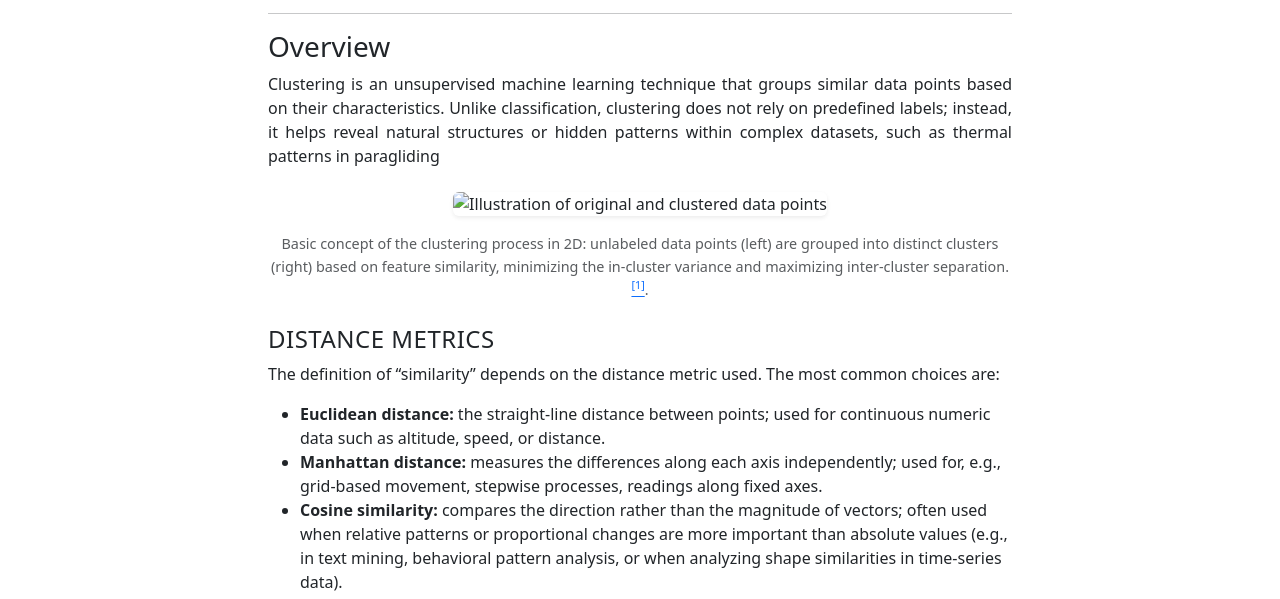
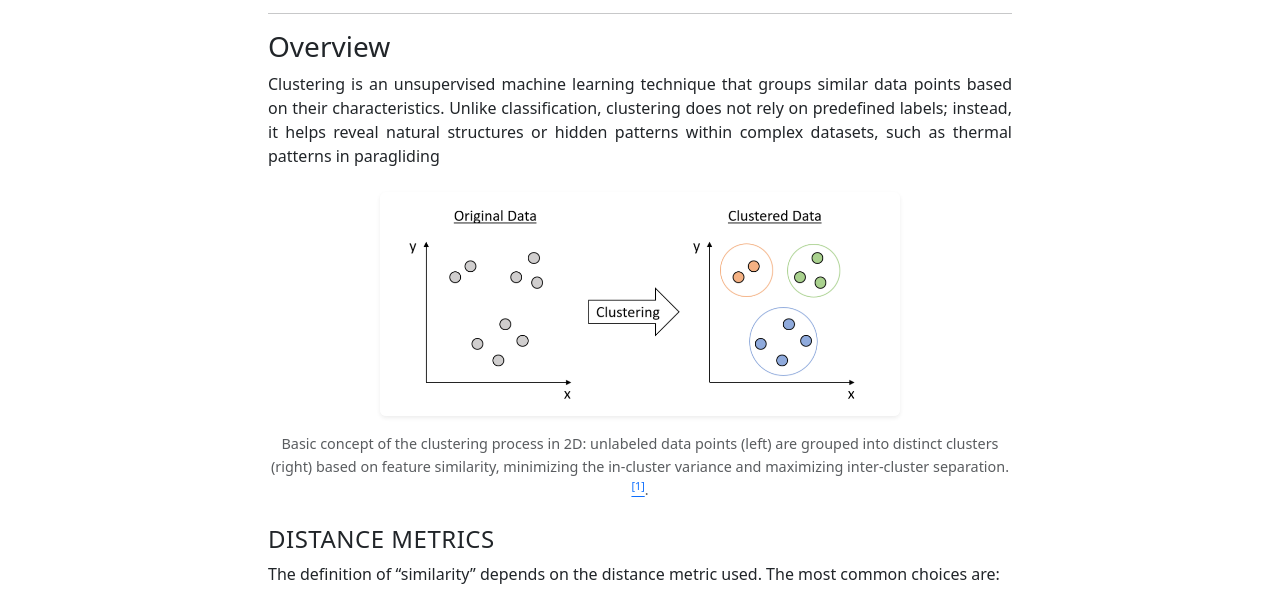
Before and after one commit to datamoritz/paragliding-project, a plain HTML site: page clustering.html in a window 1280 px wide. Shown: the part 195-794 px from the top of the page. Drawn offline with nearby package versions, Linux system fonts and the light colour scheme.

Commit message:
Update clustering.html

```diff
--- a/clustering.html
+++ b/clustering.html
@@ -87,7 +87,7 @@
       </p>
 
       <figure class="d-flex flex-column align-items-center my-4">
-        <img src="images/clustering_concept.png"
+        <img src="images/clustering.png"
              alt="Illustration of original and clustered data points"
              class="img-fluid rounded shadow-sm"
              style="max-width: 70%; height: auto;">
```
